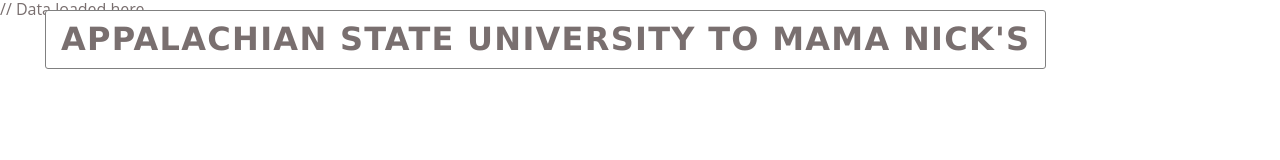
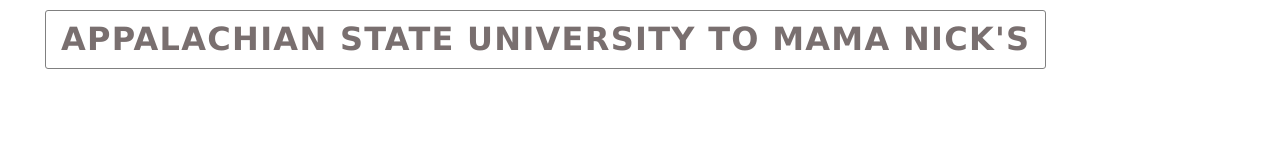
Before and after one commit to Schrumnc/ASU-to-Nicks-Home, a plain HTML site: page index.html in a window 1280 px wide. Shown: the top 160 px of the page. Drawn offline with nearby package versions, Linux system fonts and the light colour scheme.

Commit message:
Update index.html

```diff
--- a/index.html
+++ b/index.html
@@ -93,7 +93,7 @@
     <script src="http://code.jquery.com/jquery-3.1.1.min.js"></script>
 	<script src="https://unpkg.com/leaflet@1.0.1/dist/leaflet.js"></script>
 
-    <script src="data/route.js"></script> // Data loaded here
+    <script src="data/route.js"></script>
 
    <script>
 
```
